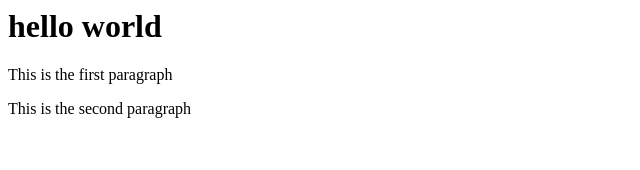
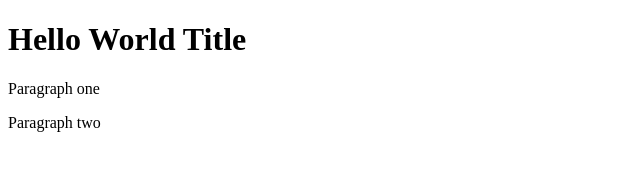
Before and after one commit to timgrob/hello-world, a plain HTML site: page index.html in a window 1280 px wide. Shown: the whole page, without its empty margins (0-640 px from the left). Drawn offline with Linux system fonts and the light colour scheme.

Commit message:
index.html restarted with built in templates

```diff
--- a/index.html
+++ b/index.html
@@ -1,10 +1,15 @@
-<html>
-	<head>
-	</head>
+<!DOCTYPE html>
+<html lang="en">
+<head>
+  <meta charset="UTF-8">
+  <title>Test Webpage</title>
+</head>
+<body>
+  <h1>Hello World Title</h1>
 
-	<body>
-		<h1> hello world </h1>
-    <p>This is the first paragraph</p>
-    <p>This is the second paragraph</p>
-	</body>
+  <p>Paragraph one</p>
+  <p>Paragraph two</p>
+
+
+</body>
 </html>
```
